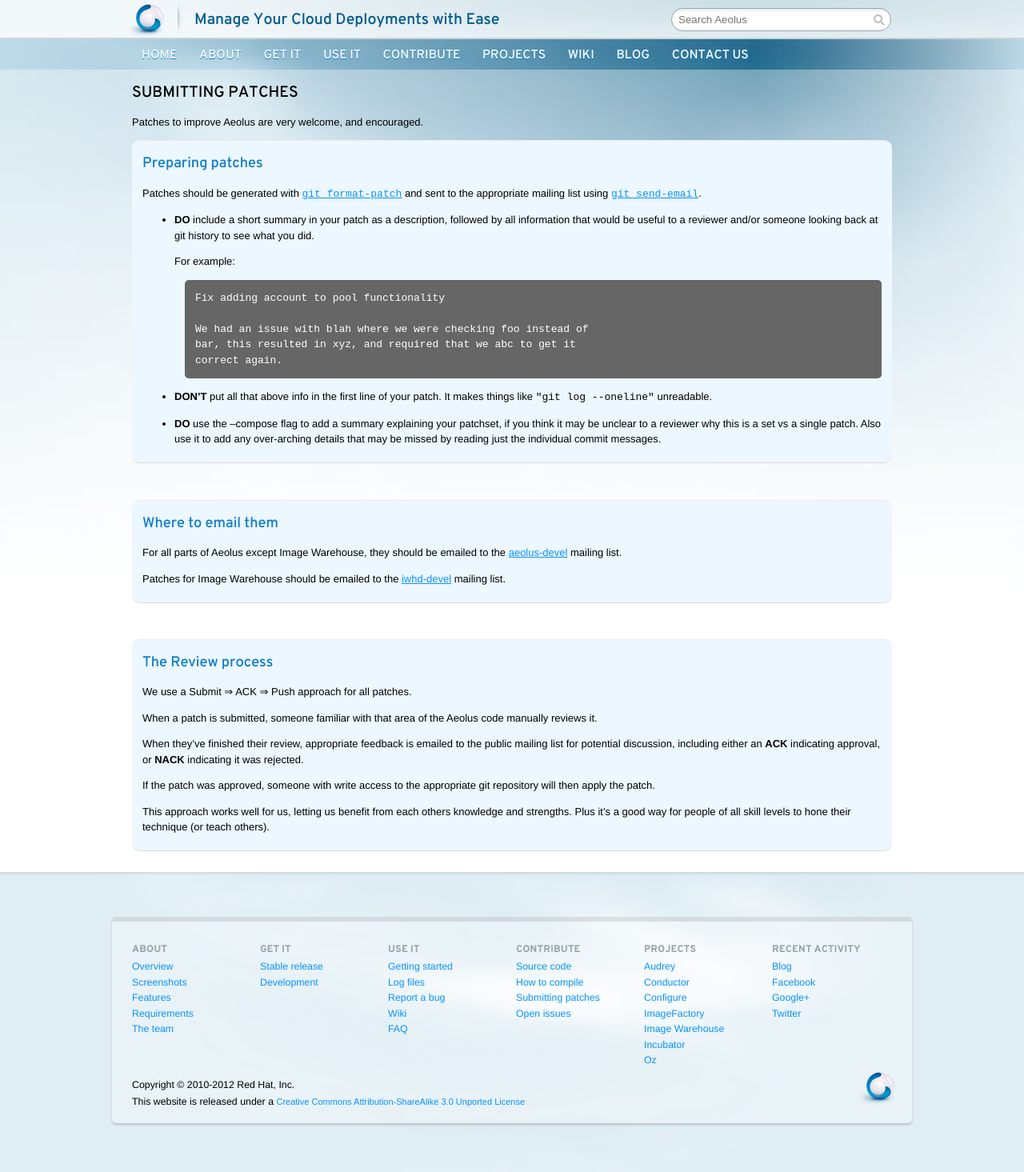
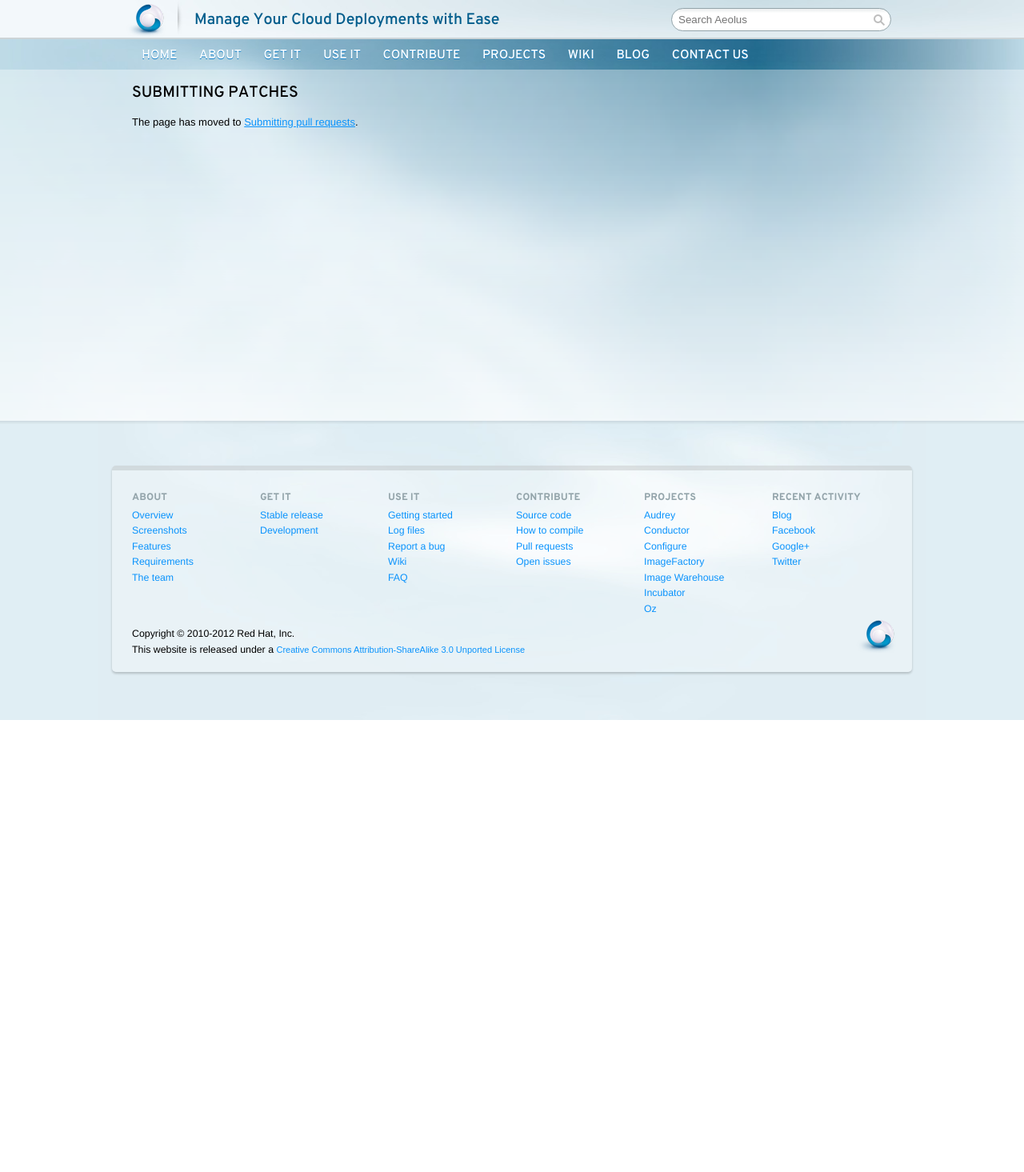
Before and after one commit to aeolusproject/aeolusproject.github.com, a Jekyll site: the page built from patches.md, in a window 1280 px wide. Shown: the whole page at 80% size. Built offline with Jekyll 4.4.1, drawn with Linux system fonts in a browser that asks for light colours; nearby versions of some CDN libraries; comment, search, counter and statistics services are not loaded; after the commit the page ends 900 px from its top, so only the background shows below that.

Commit message:
Guide to submitting pull requests
The 'Submitting patches' page is reworked into 'Submitting pull
requests'.

Closes #50.

```diff
--- a/_layouts/gsg.html
+++ b/_layouts/gsg.html
@@ -191,8 +191,8 @@
               </a>
             </dd>
             <dd>
-              <a href='../../patches.html' title='Guide to submitting patches'>
-                Submitting patches
+              <a href='../../pull_requests.html' title='Guide to submitting pull requests'>
+                Pull requests
               </a>
             </dd>
             <dd>
--- a/_layouts/main.html
+++ b/_layouts/main.html
@@ -191,8 +191,8 @@
               </a>
             </dd>
             <dd>
-              <a href='/patches.html' title='Guide to submitting patches'>
-                Submitting patches
+              <a href='/pull_requests.html' title='Guide to submitting pull requests'>
+                Pull requests
               </a>
             </dd>
             <dd>
--- a/patches.md
+++ b/patches.md
@@ -9,71 +9,4 @@
 Submitting patches
 ==================
 
-Patches to improve Aeolus are very welcome, and encouraged.
-
-<div class="section-grouping">
-Preparing patches
------------------
-
-Patches should be generated with
-[`git format-patch`](http://kernel.org/pub/software/scm/git/docs/git-format-patch.html)
-and sent to the appropriate mailing list using
-[`git send-email`](http://kernel.org/pub/software/scm/git/docs/git-send-email.html).
-
--   **DO** include a short summary in your patch as a description,
-    followed by all information that would be useful to a reviewer
-    and/or someone looking back at git history to see what you did.
-
-    For example:
-
-        Fix adding account to pool functionality
-
-        We had an issue with blah where we were checking foo instead of
-        bar, this resulted in xyz, and required that we abc to get it
-        correct again.
-
--   **DON'T** put all that above info in the first line of your patch.
-    It makes things like `"git log --oneline"` unreadable.
-
--   **DO** use the --compose flag to add a summary explaining your
-    patchset, if you think it may be unclear to a reviewer why this is a
-    set vs a single patch. Also use it to add any over-arching details
-    that may be missed by reading just the individual commit messages.
-</div>
-<br />
-
-<div class="section-grouping">
-Where to email them
--------------------
-
-For all parts of Aeolus except Image Warehouse, they should be emailed
-to the
-[aeolus-devel](https://fedorahosted.org/mailman/listinfo/aeolus-devel)
-mailing list.
-
-Patches for Image Warehouse should be emailed to the
-[iwhd-devel](https://fedorahosted.org/mailman/listinfo/iwhd-devel)
-mailing list.
-</div>
-<br />
-
-<div class="section-grouping">
-The Review process
-------------------
-
-We use a Submit ⇒ ACK ⇒ Push approach for all patches.
-
-When a patch is submitted, someone familiar with that area of the
-Aeolus code manually reviews it.
-
-When they've finished their review, appropriate feedback is emailed to
-the public mailing list for potential discussion, including either an
-**ACK** indicating approval, or **NACK** indicating it was rejected.
-
-If the patch was approved, someone with write access to the appropriate
-git repository will then apply the patch.
-
-This approach works well for us, letting us benefit from each others
-knowledge and strengths. Plus it's a good way for people of all skill
-levels to hone their technique (or teach others).
-</div>
+The page has moved to [Submitting pull requests](pull_requests.html).
```
Also changed, not shown: contribute.md (+2 -0 lines), pull_requests.md (added, +93 -0 lines).
